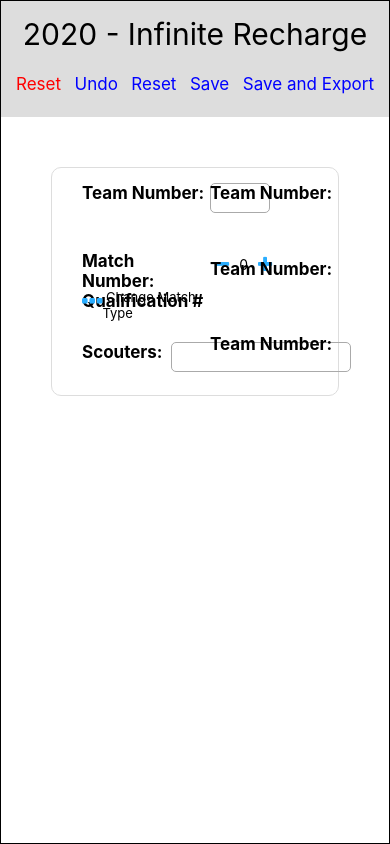
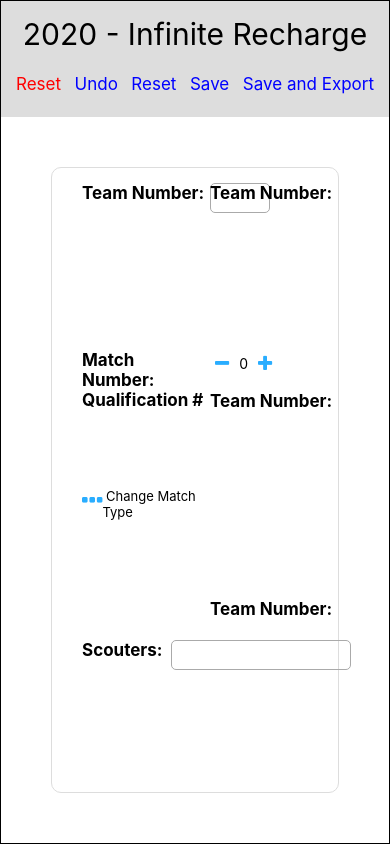
Before and after one commit to PatheticMustan/ScoutingApp2019, a React Native app: screen / in a window 390 px wide. Built offline with nearby package versions, Linux system fonts and the light colour scheme.

Commit message:
Import sharing

```diff
--- a/App.js
+++ b/App.js
@@ -12,9 +12,7 @@ export default class App extends React.Component {
 		return (
 			<View style={styles.container}>
 				<Header />
-				<View style = {{padding: 50}}>
-					<MatchInfoContainer />
-				</View>
+				<MatchInfoContainer />
 			</View>
 		);
 	}
--- a/components/MatchInfoContainer.js
+++ b/components/MatchInfoContainer.js
@@ -12,7 +12,7 @@ import TabBarIcon from './TabBarIcon.js';
 export default class Link extends React.Component {
 	render() {
 		return (
-            <View style = {styles.container}>
+            <View style={styles.container}>
                 <View style = {styles.matchInfoContainer}>
                     <View style = {styles.teamInfoContainer}>
                         <View style = {styles.inputContainer}>
@@ -62,6 +62,7 @@ export default class Link extends React.Component {
 
 const styles = StyleSheet.create({
 	container: {
+        padding: 50,
         flex: 1,
 		backgroundColor: '#fff'
 	},
--- a/components/header.js
+++ b/components/header.js
@@ -4,6 +4,7 @@ import {
 	Text,
 	View
 } from 'react-native';
+import * as Sharing from 'expo-sharing';
 import Link from './Utility/Link.js';
 
 export default class Header extends React.Component {
@@ -20,7 +21,7 @@ export default class Header extends React.Component {
 						<Link color="blue" onPress={() => alert(1)}>Undo</Link>
 						<Link color="blue" onPress={() => alert(1)}>Reset</Link>
 						<Link color="blue" onPress={() => alert(1)}>Save</Link>
-						<Link color="blue" onPress={() => alert(1)}>Save and Export</Link>
+						<Link color="blue" onPress={() => Sharing}>Save and Export</Link>
 					</View>
 				</View>
 			</View>
--- a/package.json
+++ b/package.json
@@ -9,10 +9,12 @@
   },
   "dependencies": {
     "expo": "~36.0.0",
+    "expo-sharing": "^8.0.0",
     "react": "~16.9.0",
     "react-dom": "~16.9.0",
     "react-native": "https://github.com/expo/react-native/archive/sdk-36.0.0.tar.gz",
     "react-native-popup-menu": "^0.15.7",
+    "react-native-unimodules": "^0.7.0",
     "react-native-web": "~0.11.7"
   },
   "devDependencies": {
```
Also changed, not shown: 1 other file (tests, documents, lock files or other folders).
